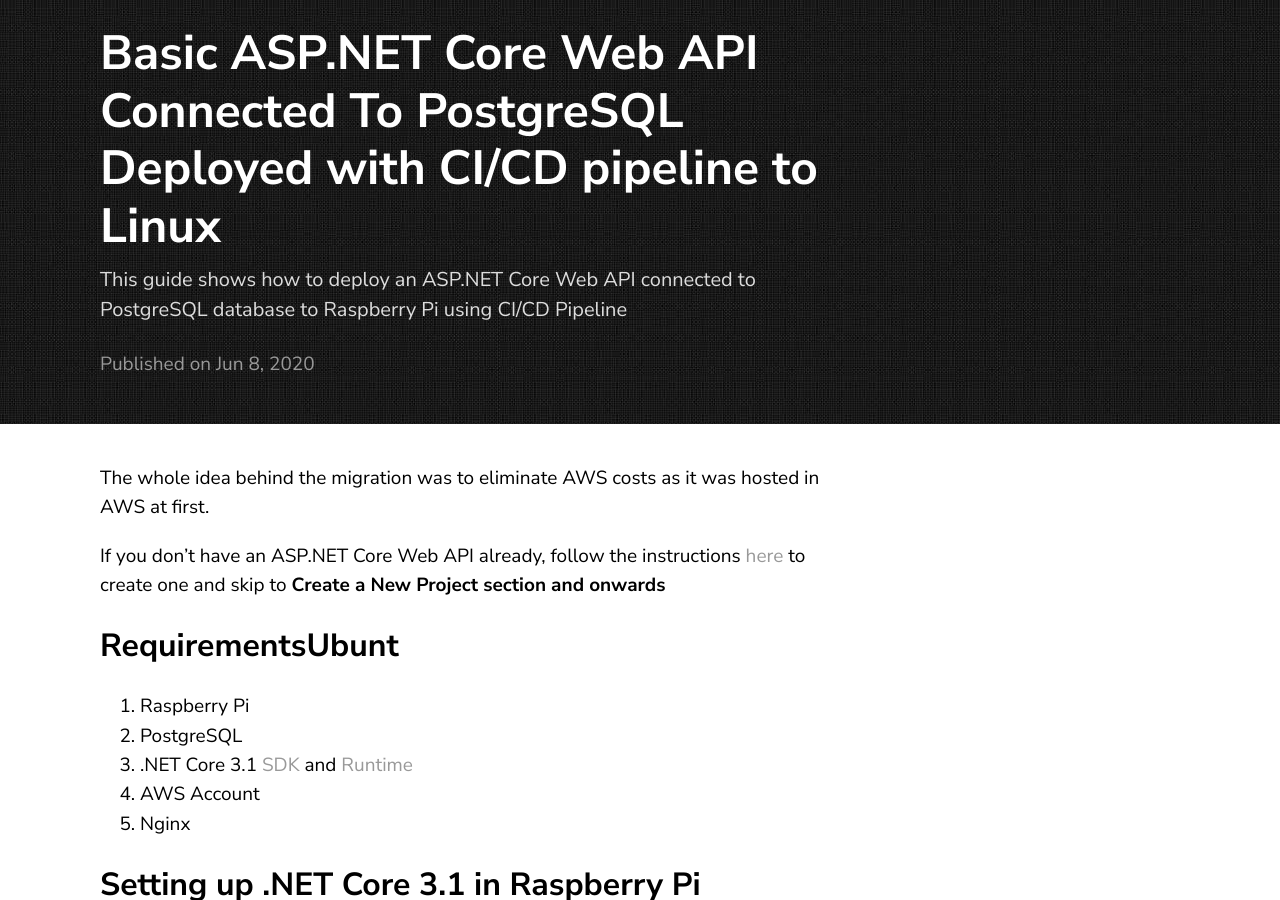
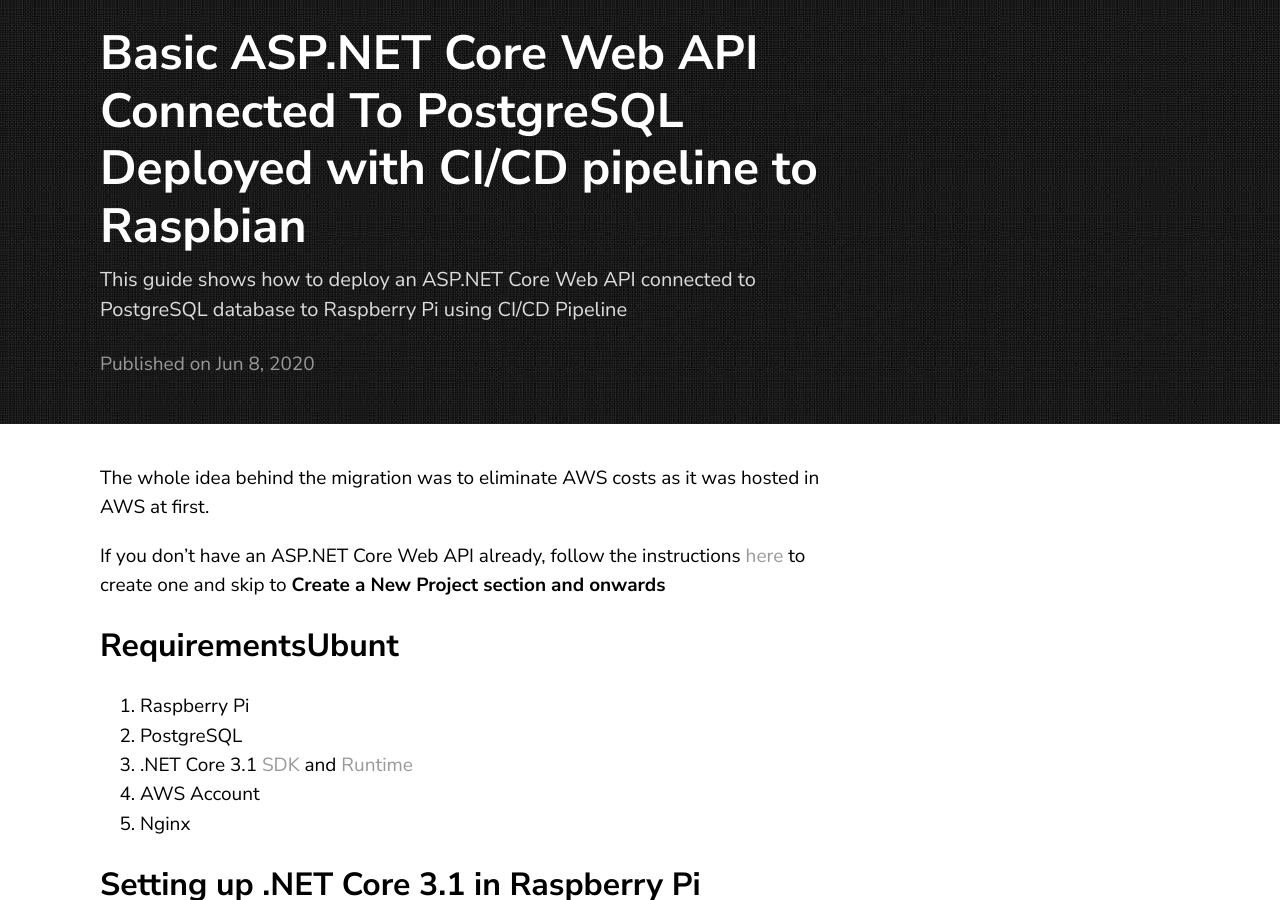
Before and after one commit to zainafzal88/blog, a Jekyll site: the page built from _posts/2020-06-08-dotnet-core-api-pi.md, in a window 1280 px wide and 900 px high. Built offline with Jekyll 4.4.1, drawn with Linux system fonts in a browser that asks for light colours; some of the changed text lies outside the part shown.

Commit message:
Correct Operating System

```diff
--- a/_posts/2020-06-08-dotnet-core-api-pi.md
+++ b/_posts/2020-06-08-dotnet-core-api-pi.md
@@ -1,6 +1,6 @@
 ---
 layout: post
-title:  "Basic ASP.NET Core Web API Connected To PostgreSQL Deployed with CI/CD pipeline to Linux"
+title:  "Basic ASP.NET Core Web API Connected To PostgreSQL Deployed with CI/CD pipeline to Raspbian"
 description: This guide shows how to deploy an ASP.NET Core Web API connected to PostgreSQL database to Raspberry Pi using CI/CD Pipeline
 date:   2020-06-08
 ---
@@ -59,7 +59,7 @@ You should see something similar to this:
   <img src="/assets/images/2020-06-08/dotnet-info.png">
 </p>
 
-If it doesn't work, you might have to reboot Linux, `sudo reboot`
+If it doesn't work, you might have to reboot Raspbian, `sudo reboot`
 
 Now that we have .NET Core installed, let's move to the next phase
 
```
